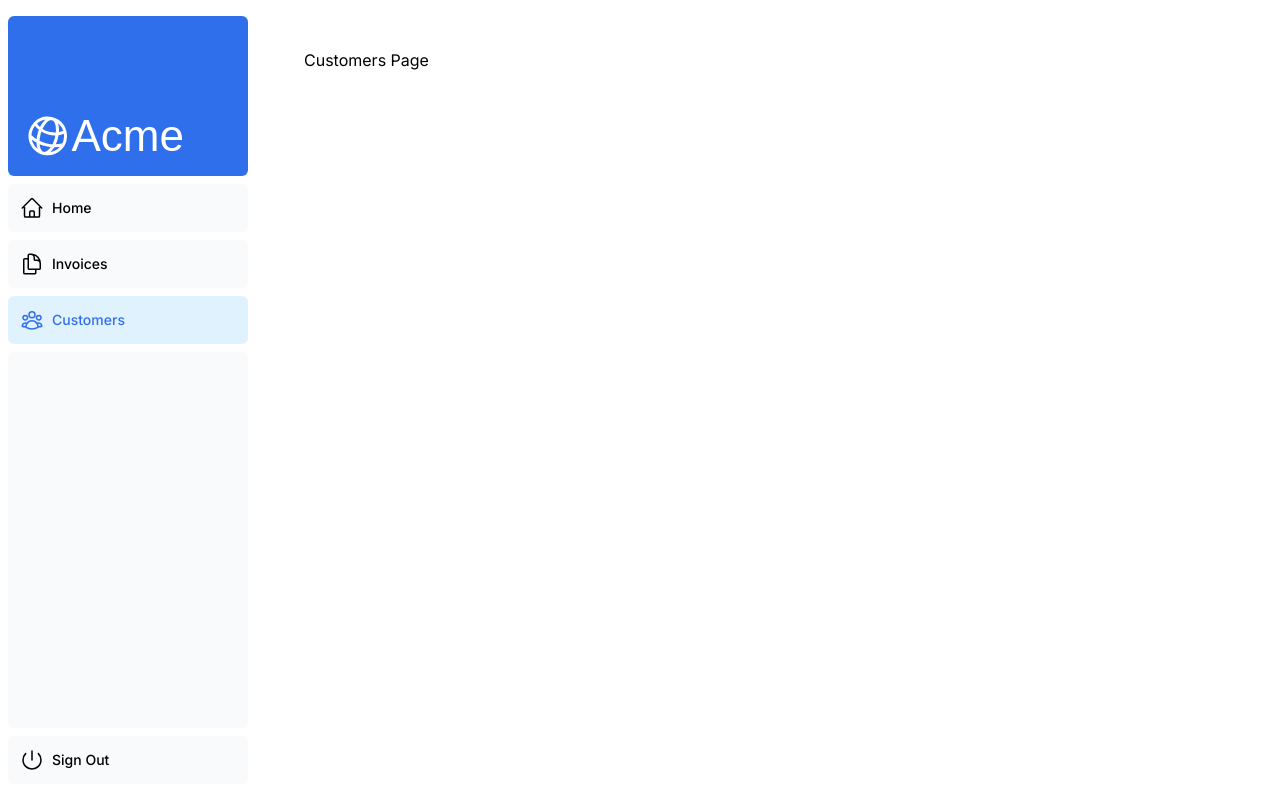
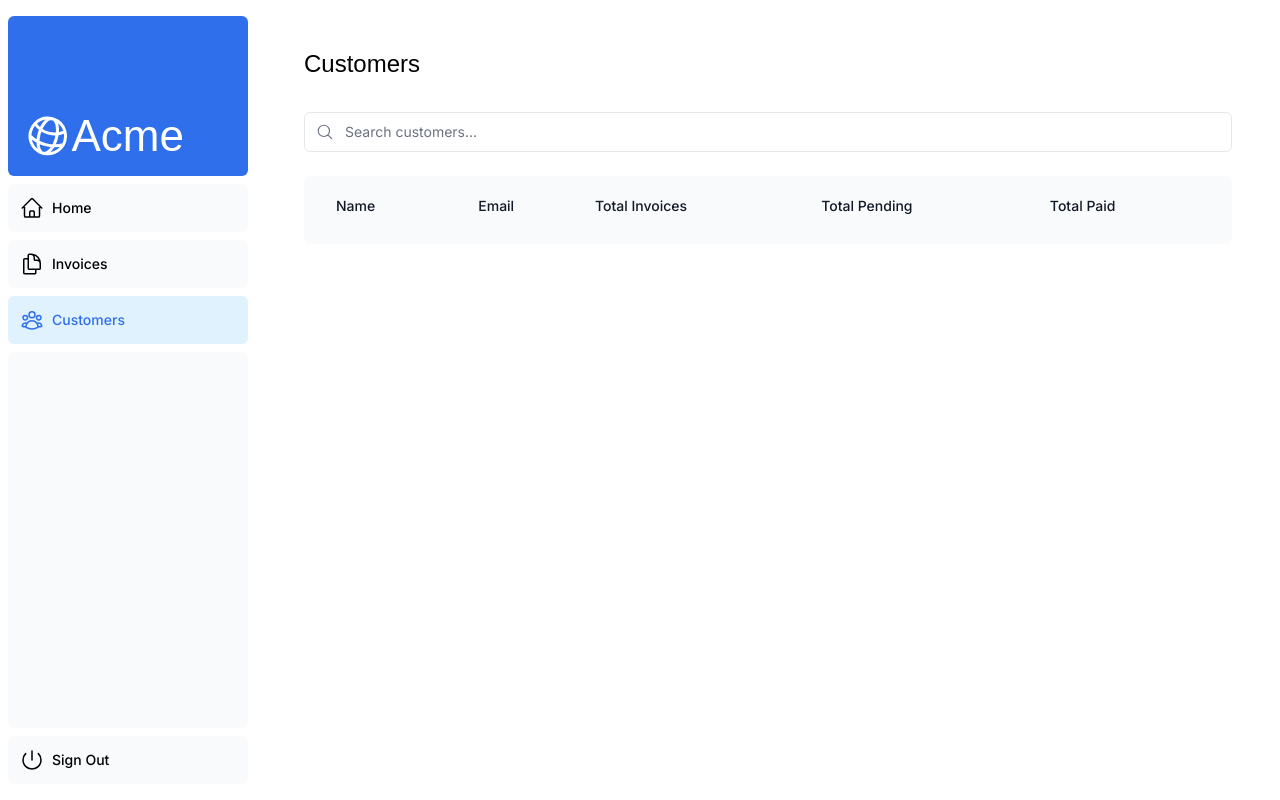
Before and after one commit to joe-boadi/activity101112-joeboadi-dev, a Next.js app: page /dashboard/customers in a window 1280 px wide. Built offline with nearby package versions, Linux system fonts and the light colour scheme; a web font is replaced by a local one.

Commit message:
Update file

```diff
--- a/app/dashboard/customers/page.tsx
+++ b/app/dashboard/customers/page.tsx
@@ -1,9 +1,11 @@
 import { Metadata } from 'next';
+import Customer from '@/app/ui/customers/table'
+import CustomersTable from '@/app/ui/customers/table';
 
 export const metadata: Metadata = {
   title: 'Customers',
 };
 
 export default function Page() {
-  return <p>Customers Page</p>
+  return <><CustomersTable customers={[]}/></>
 }
```
